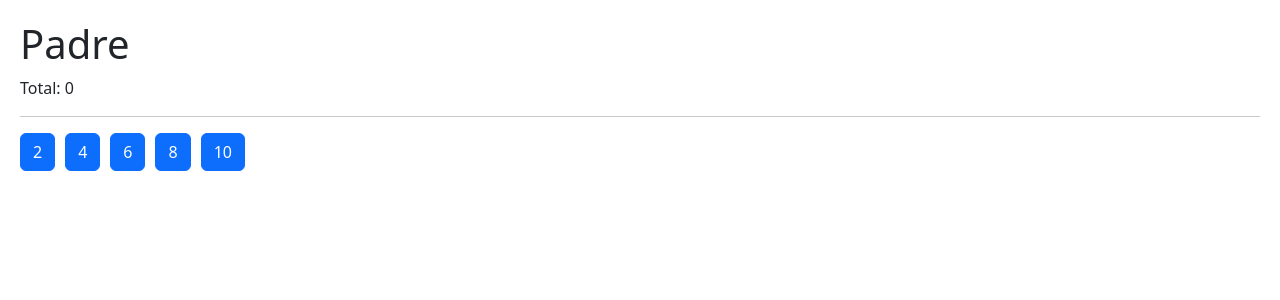
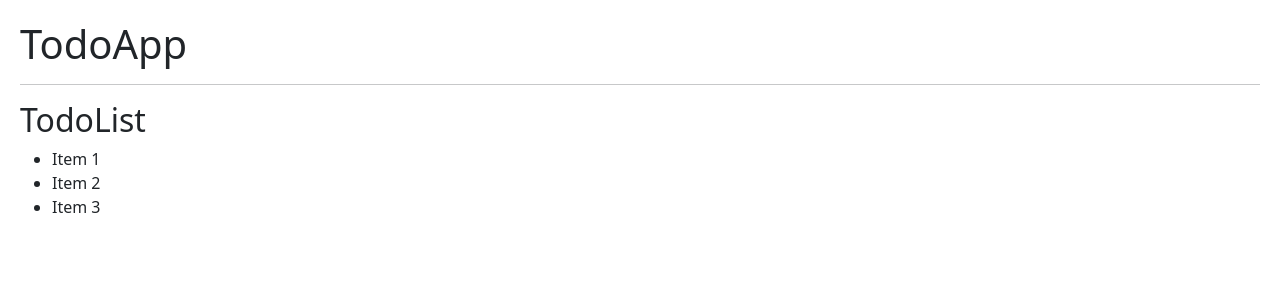
Before and after one commit to lmdelgallego/05-hook-app, a React (Vite) app: page / in a window 1280 px wide. Shown: the top 300 px of the page. Built offline with nearby package versions, Linux system fonts and the light colour scheme.

Commit message:
✨feature: useReducer - Todo List

```diff
--- /dev/null
+++ b/src/08-useReducer/TodoApp.jsx
@@ -0,0 +1,37 @@
+import { useReducer } from 'react'
+import { todoReducer } from './todoResuder'
+
+const initialState = [
+  {
+    id: new Date().getTime(),
+    desc: 'Aprender React',
+    done: false,
+  },
+  {
+    id: new Date().getTime() + 1,
+    desc: 'Aprender Mongo',
+    done: false,
+  }
+]
+
+export const TodoApp = () => {
+
+  const [state, dispatch] = useReducer(todoReducer, initialState)
+
+
+  return (
+    <>
+      <h1>TodoApp</h1>
+
+      <hr />
+
+      <h2>TodoList</h2>
+
+      <ul>
+        <li>Item 1</li>
+        <li>Item 2</li>
+        <li>Item 3</li>
+      </ul>
+    </>
+  )
+}
--- /dev/null
+++ b/src/08-useReducer/todoResuder.js
@@ -0,0 +1,29 @@
+export const todoReducer = (initialStade, action ) => {
+  switch (action.type) {
+    case 'add':
+      throw new Error(`La acción no está implementda => ${action.type}`);
+      break;
+    // case 'delete':
+    //   return initialStade.filter(todo => todo.id !== action.payload);
+    // case 'toggle':
+    //   return initialStade.map(todo =>
+    //     (todo.id === action.payload)
+    //       ? {...todo, done: !todo.done}
+    //       : todo
+    //   )
+    // case 'toggle-old':
+    //   return initialStade.map(todo => {
+    //     if (todo.id === action.payload) {
+    //       return {
+    //         ...todo,
+    //         done: !todo.done
+    //       }
+    //     } else {
+    //       return todo;
+    //     }
+    //   }
+    //   )
+    default:
+      return initialStade;
+    }
+}
--- a/src/main.jsx
+++ b/src/main.jsx
@@ -6,12 +6,13 @@ import './index.css'
 // import { Layout } from './05-LayoutEffect/Layout'
 // import { Memorize } from './06-memo/Memorize'
 // import { MemoHook } from './06-memo/MemoHook'
-import { CallbackHook } from './06-memo/CallbackHook'
-import { Padre } from './07-tarea-memo/Padre'
-import './08-useReducer/intro-reducer'
+// import { CallbackHook } from './06-memo/CallbackHook'
+// import { Padre } from './07-tarea-memo/Padre'
+// import './08-useReducer/intro-reducer'
+import { TodoApp } from './08-useReducer/TodoApp'
 
 ReactDOM.createRoot(document.getElementById('root')).render(
   // <React.StrictMode>
-    <Padre />,
+    <TodoApp />,
   // </React.StrictMode>,
 )
```
